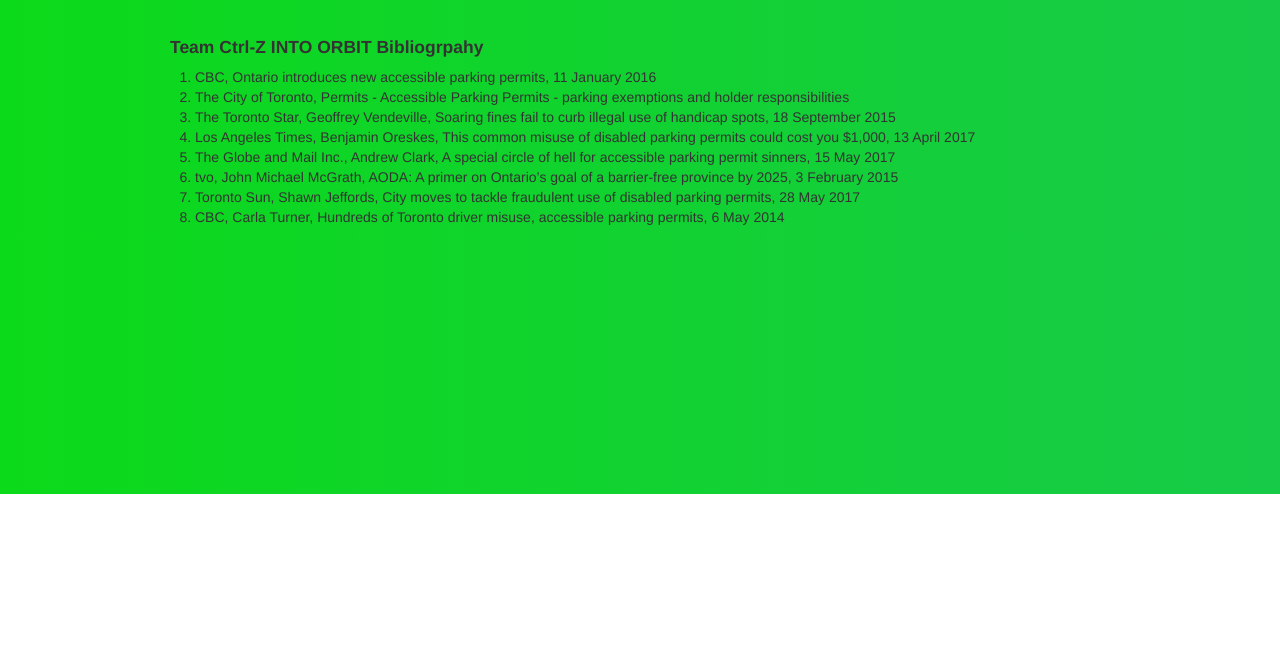
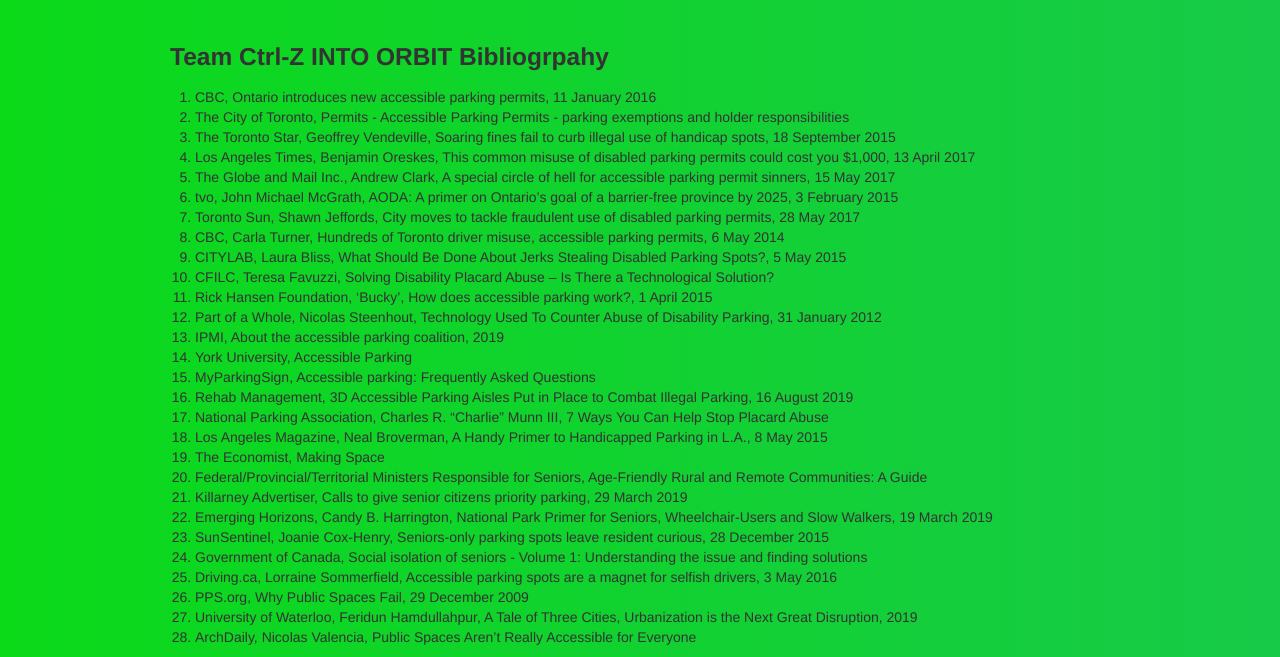
Before and after one commit to fllctrlz/city_shaper, a plain HTML site: page references.html in a window 1280 px wide. Shown: the part 306-963 px from the top of the page. Before the commit the page ends 800 px from the top, so only its background shows below. Drawn offline with Linux system fonts and the light colour scheme.

Commit message:
FINAL COMMIT BEFORE REGIONALS!

```diff
--- a/references.html
+++ b/references.html
@@ -88,7 +88,7 @@
 	<div class="container">
 		<h2>Ctrl-Z Research Index</h2>
 		<br>
-		<h4>Team Ctrl-Z INTO ORBIT Bibliogrpahy</h4>
+		<h3>Team Ctrl-Z INTO ORBIT Bibliogrpahy</h3>
 
 		<ol>
 			<li>CBC, Ontario introduces new accessible parking permits, 11 January 2016</li>
@@ -99,6 +99,27 @@
 			<li>tvo, John Michael McGrath, AODA: A primer on Ontario’s goal of a barrier-free province by 2025, 3 February 2015</li>
 			<li>Toronto Sun, Shawn Jeffords, City moves to tackle fraudulent use of disabled parking permits, 28 May 2017</li>
 			<li>CBC, Carla Turner, Hundreds of Toronto driver misuse, accessible parking permits, 6 May 2014</li>
+			<li>CITYLAB, Laura Bliss, What Should Be Done About Jerks Stealing Disabled Parking Spots?, 5 May 2015</li>
+			<li>CFILC, Teresa Favuzzi, Solving Disability Placard Abuse – Is There a Technological Solution?</li>
+			<li>Rick Hansen Foundation, ‘Bucky’, How does accessible parking work?, 1 April 2015</li>
+			<li>Part of a Whole, Nicolas Steenhout, Technology Used To Counter Abuse of Disability Parking, 31 January 2012</li>
+			<li>IPMI, About the accessible parking coalition, 2019</li>
+			<li>York University, Accessible Parking</li>
+			<li>MyParkingSign, Accessible parking: Frequently Asked Questions</li>
+			<li>Rehab Management, 3D Accessible Parking Aisles Put in Place to Combat Illegal Parking, 16 August 2019</li>
+			<li>National Parking Association, Charles R. “Charlie” Munn III, 7 Ways You Can Help Stop Placard Abuse</li>
+			<li>Los Angeles Magazine, Neal Broverman, A Handy Primer to Handicapped Parking in L.A., 8 May 2015</li>
+			<li>The Economist, Making Space</li>
+			<li>Federal/Provincial/Territorial Ministers Responsible for Seniors, Age-Friendly Rural and Remote Communities: A Guide</li>
+			<li>Killarney Advertiser, Calls to give senior citizens priority parking, 29 March 2019</li>
+			<li>Emerging Horizons, Candy B. Harrington, National Park Primer for Seniors, Wheelchair-Users and Slow Walkers, 19 March 2019</li>
+			<li>SunSentinel, Joanie Cox-Henry, Seniors-only parking spots leave resident curious, 28 December 2015</li>
+			<li>Government of Canada, Social isolation of seniors - Volume 1: Understanding the issue and finding solutions</li>
+			<li>Driving.ca, Lorraine Sommerfield, Accessible parking spots are a magnet for selfish drivers, 3 May 2016</li>
+			<li>PPS.org, Why Public Spaces Fail, 29 December 2009</li>
+			<li>University of Waterloo, Feridun Hamdullahpur, A Tale of Three Cities, Urbanization is the Next Great Disruption, 2019</li>
+			<li>ArchDaily, Nicolas Valencia, Public Spaces Aren’t Really Accessible for Everyone</li>
+			</ol>
 <!--
 		<table class=MsoNormalTable cellspacing=0 cellpadding=0 width=708
 			styl='width:531.0pt;margin-left:-35.1pt;border-collapse:collapse;border:none; <tr styl='
```
Also changed, not shown: solution.html (+9 -9 lines), strategy.html (+7 -7 lines).
